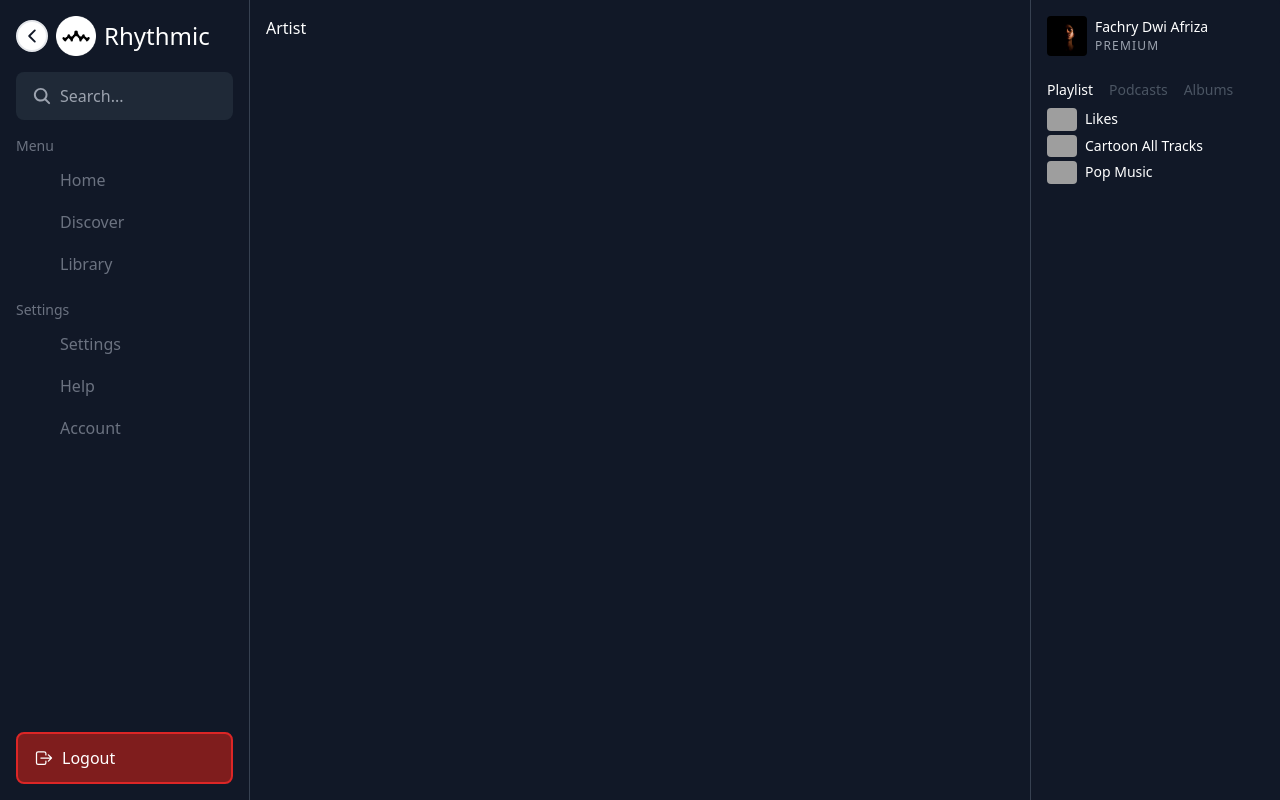
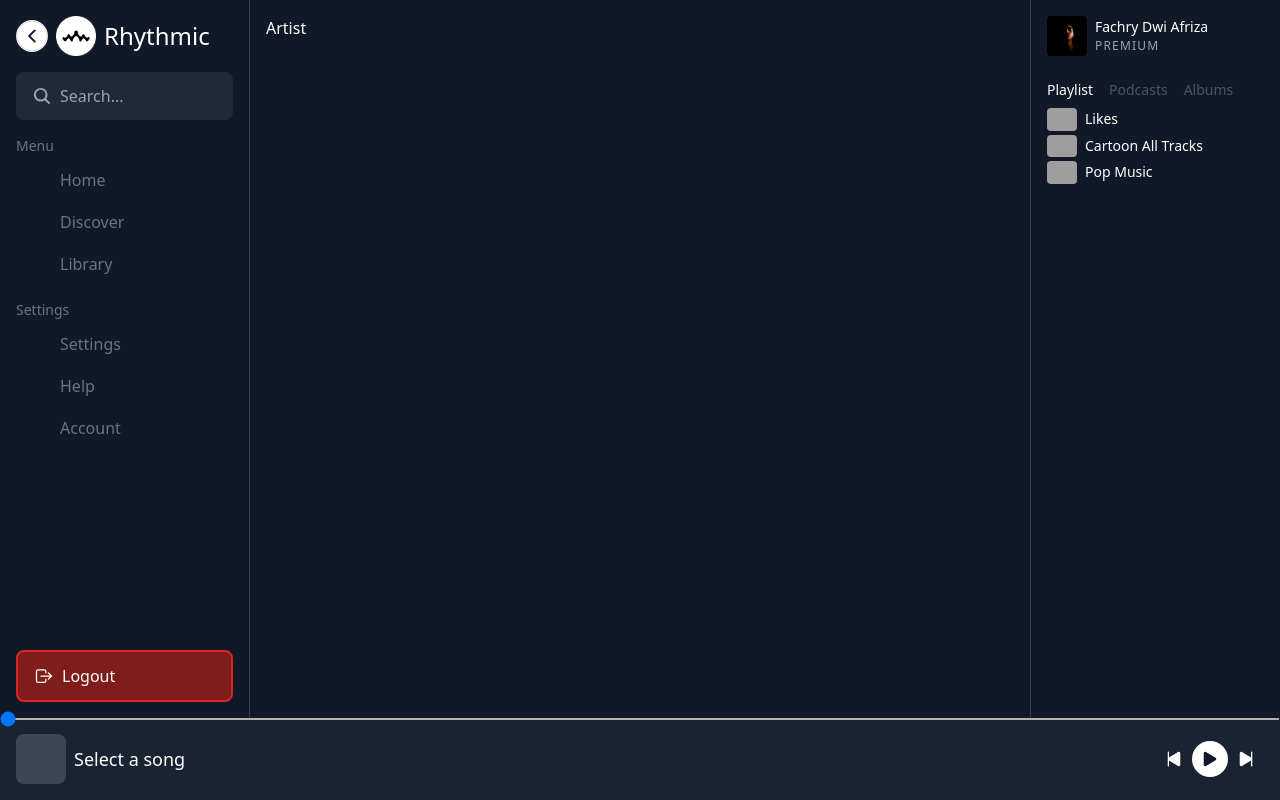
Before and after one commit to fachryafrz/ryth, a React (Vite) app: page /artist in a window 1280 px wide. Built offline with nearby package versions, Linux system fonts and the light colour scheme; grey boxes are pictures that could not be loaded.

Commit message:
Update: Music player bottom only

```diff
--- a/src/App.jsx
+++ b/src/App.jsx
@@ -1,6 +1,11 @@
 import { useEffect, useState } from "react";
 import { BrowserRouter as Router, Switch, Route } from "react-router-dom";
-import { Navbar, RightPanel, Sidebar } from "./components/Components";
+import {
+  MusicPlayer,
+  Navbar,
+  RightPanel,
+  Sidebar,
+} from "./components/Components";
 import { Home, Artist, Home2 } from "./pages/Pages";
 import { IonIcon } from "@ionic/react";
 import * as Icon from "ionicons/icons";
@@ -12,7 +17,7 @@ function App() {
     <Router>
       <div id="app" className="bg-gray-900 text-white min-h-screen flex">
         <Sidebar />
-        <main className={`p-4 relative w-full overflow-hidden`}>
+        <main className={`p-4 mb-[82px] relative w-full overflow-hidden`}>
           <Switch>
             <Route exact path={`/`}>
               <Home2 songList={songList} setSongList={setSongList} />
@@ -23,6 +28,9 @@ function App() {
           </Switch>
         </main>
         <RightPanel songList={songList} setSongList={setSongList} />
+        <div className={`flex justify-center`}>
+          <MusicPlayer songList={songList} setSongList={setSongList} />
+        </div>
       </div>
     </Router>
   );
--- a/src/components/MusicPlayer.jsx
+++ b/src/components/MusicPlayer.jsx
@@ -89,20 +89,18 @@ export default function MusicPlayer({ songList, setSongList }) {
   }, [currentSong, isPlaying]);
 
   return (
-    <div className={`w-full fixed inset-x-0 bottom-0 xl:static`}>
-      {Object.keys(currentSong).length > 0 && (
+    <div className={`w-full fixed inset-x-0 bottom-0`}>
       <input
         type="range"
         min="0"
         max={audioRef.current && audioRef.current.duration}
         value={currentTime}
         onChange={handleSeek}
-          className={`w-full h-[2px] xl:hidden absolute inset-x-0 top-0 z-10`}
+        className={`w-full h-[2px] absolute inset-x-0 top-0 z-10`}
       />
-      )}
-      {Object.keys(currentSong).length > 0 ? (
+
       <div
-          className={`bg-gray-800 bg-opacity-70 backdrop-blur w-full p-4 xl:rounded-lg flex xl:flex-col items-center gap-2`}
+        className={`bg-gray-800 bg-opacity-70 backdrop-blur w-full p-4 flex items-center gap-2`}
       >
         <audio
           src={currentSong && currentSong.file_path}
@@ -111,44 +109,47 @@ export default function MusicPlayer({ songList, setSongList }) {
           ref={audioRef}
         ></audio>
         <figure
-            className={`aspect-square rounded-lg overflow-hidden max-w-[50px] xl:max-w-[250px]`}
+          className={`aspect-square rounded-lg overflow-hidden max-w-[50px]`}
         >
+          {Object.keys(currentSong).length > 0 ? (
             <img
               src={currentSong && currentSong.img_path}
               alt={currentSong && currentSong.title}
             />
+          ) : (
+            <div className={`h-full w-[50px] bg-gray-600 animate-pulse`}></div>
+          )}
         </figure>
-          <div className={`xl:text-center`}>
+        <div className={`mr-auto`}>
           <h2 className={`line-clamp-1 font-medium text-lg`}>
-              {currentSong && currentSong.title}
+            {Object.keys(currentSong).length > 0
+              ? currentSong.title
+              : `Select a song`}
           </h2>
           <span className={`line-clamp-1 text-sm text-gray-400 font-medium`}>
             {currentSong && currentSong.artist}
           </span>
         </div>
-          <div className={`flex items-center gap-1 xl:gap-2 ml-auto xl:ml-0`}>
+        {Object.keys(currentSong).length > 0 && (
+          <div className={`flex items-center gap-1 ml-auto`}>
             <time className={`text-sm text-gray-400 font-medium`}>
               {formatTime(currentTime)}
             </time>
             <input
               type="range"
               min="0"
-              max={audioRef.current && audioRef.current.duration}
+              max={audioRef.current.duration}
               value={currentTime}
               onChange={handleSeek}
-              className={`w-full h-[2px] hidden xl:block`}
+              className={`w-full h-[2px] hidden`}
             />
-            <span className={`text-sm text-gray-400 font-medium xl:hidden`}>
-              /
-            </span>
+            <span className={`text-sm text-gray-400 font-medium`}>/</span>
             <time className={`text-sm text-gray-400 font-medium`}>
-              {formatTime(audioRef.current && audioRef.current.duration)}
+              {formatTime(audioRef.current.duration)}
             </time>
           </div>
-          <div
-            id="playerActions"
-            className={`flex items-center justify-between`}
-          >
+        )}
+        <div id="playerActions" className={`flex items-center justify-between`}>
           <button
             onClick={!isPlaying ? handlePlay : handlePause}
             className={`bg-white text-gray-900 order-3`}
@@ -164,15 +165,14 @@ export default function MusicPlayer({ songList, setSongList }) {
           >
             <IonIcon icon={Icon.playSkipBack} />
           </button>
-            <button className={`order-1 !hidden xl:!flex`}>
+          <button className={`order-1 !hidden`}>
             <IonIcon icon={Icon.repeat} />
           </button>
-            <button className={`order-5 !hidden xl:!flex`}>
+          <button className={`order-5 !hidden`}>
             <IonIcon icon={Icon.shuffle} />
           </button>
         </div>
       </div>
-      ) : null}
     </div>
   );
 }
--- a/src/components/RightPanel.jsx
+++ b/src/components/RightPanel.jsx
@@ -18,9 +18,12 @@ export default function RightPanel({ songList, setSongList }) {
 
   return (
     <nav
+      style={{
+        height: "calc(100svh - 82px)",
+      }}
       className={`${
         !sidebarToggle ? `min-w-[250px]` : `min-w-fit`
-      } h-[100svh] sticky top-0 border-l border-gray-700 overflow-y-auto hidden xl:flex flex-col gap-4`}
+      } sticky top-0 border-l border-gray-700 overflow-y-auto hidden xl:flex flex-col gap-4`}
     >
       <button
         className={`flex items-center gap-2 rounded sticky top-0 bg-gray-900 pt-4 pb-2 px-4`}
@@ -76,7 +79,7 @@ export default function RightPanel({ songList, setSongList }) {
         </div>
       </div>
 
-      <div className={`p-4 sticky bottom-0 mt-auto bg-gray-900`}>
+      <div className={`hidden p-4 sticky bottom-0 mt-auto bg-gray-900`}>
         <MusicPlayer songList={songList} setSongList={setSongList} />
       </div>
     </nav>
--- a/src/components/Sidebar.jsx
+++ b/src/components/Sidebar.jsx
@@ -19,7 +19,7 @@ export default function Sidebar() {
       }}
       className={`${
         !sidebarToggle ? `min-w-[250px]` : `min-w-fit`
-      } lg:!h-[100svh] sticky top-0 border-r border-gray-700 overflow-y-auto p-4 hidden xl:flex flex-col gap-4`}
+      } sticky top-0 border-r border-gray-700 overflow-y-auto p-4 hidden xl:flex flex-col gap-4`}
     >
       <div
         className={`flex gap-2 items-center ${
--- a/src/pages/Home2.jsx
+++ b/src/pages/Home2.jsx
@@ -35,7 +35,7 @@ export default function Home2({ songList, setSongList }) {
   };
 
   return (
-    <div className={`relative flex flex-col gap-4 pb-[82px] xl:pb-0`}>
+    <div className={`relative flex flex-col gap-4 xl:pb-0`}>
       <section id="topSong" className={`flex flex-col gap-2`}>
         <div className={`flex items-center justify-between`}>
           <h2 className={`capitalize text-lg sm:text-2xl font-medium`}>
@@ -224,9 +224,6 @@ export default function Home2({ songList, setSongList }) {
           })}
         </div>
       </section>
-      <div className={`xl:hidden flex justify-center`}>
-        <MusicPlayer songList={songList} setSongList={setSongList} />
-      </div>
     </div>
   );
 }
```
Lines whose indentation alone changed are shown as unchanged.
